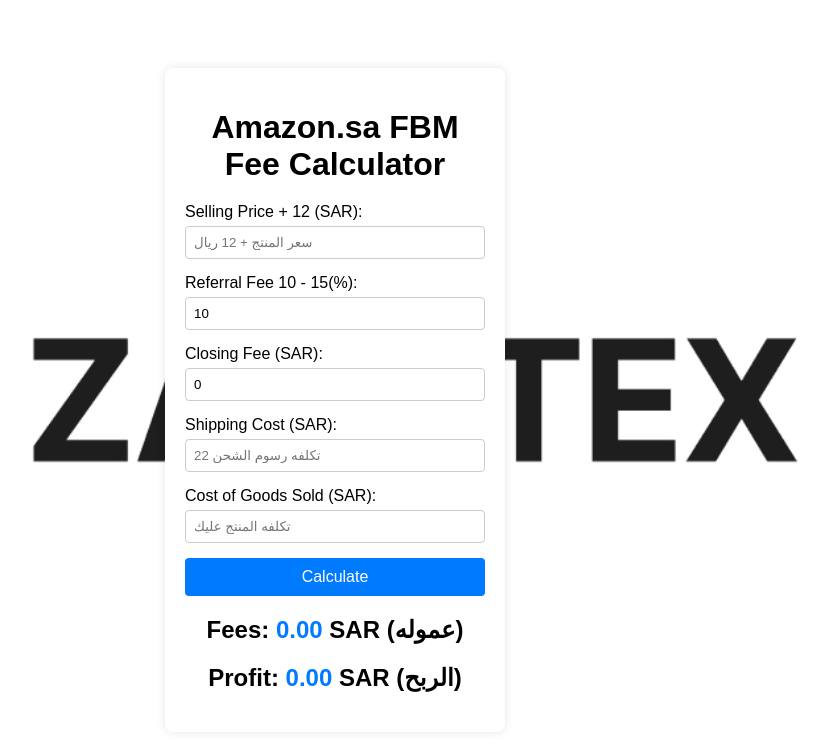
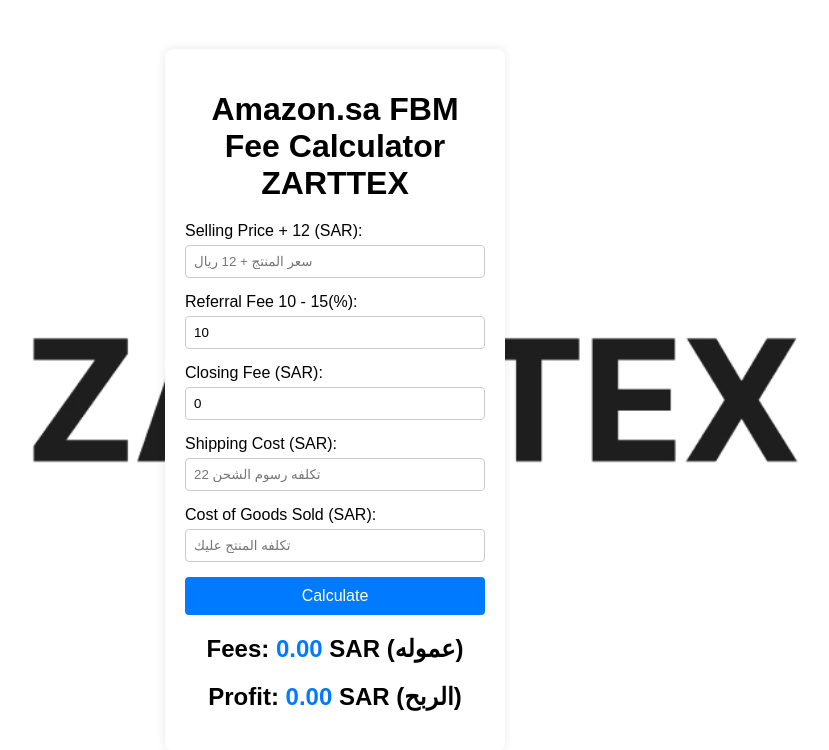
Before and after one commit to zarttex/sa-calc-zarttex, a plain HTML site: page index.html in a window 1280 px wide. Shown: the whole page, without its empty margins (305-1134 px from the left). Drawn offline with Linux system fonts and the light colour scheme.

Commit message:
Update index.html

```diff
--- a/index.html
+++ b/index.html
@@ -8,7 +8,7 @@
   </head>
   <body>
     <div class="calculator">
-      <h1>Amazon.sa FBM Fee Calculator</h1>
+      <h1>Amazon.sa FBM Fee Calculator ZARTTEX</h1>
       <form id="feeCalculator">
         <div class="form-group">
           <label for="sellingPrice">Selling Price + 12 (SAR):</label>
```
